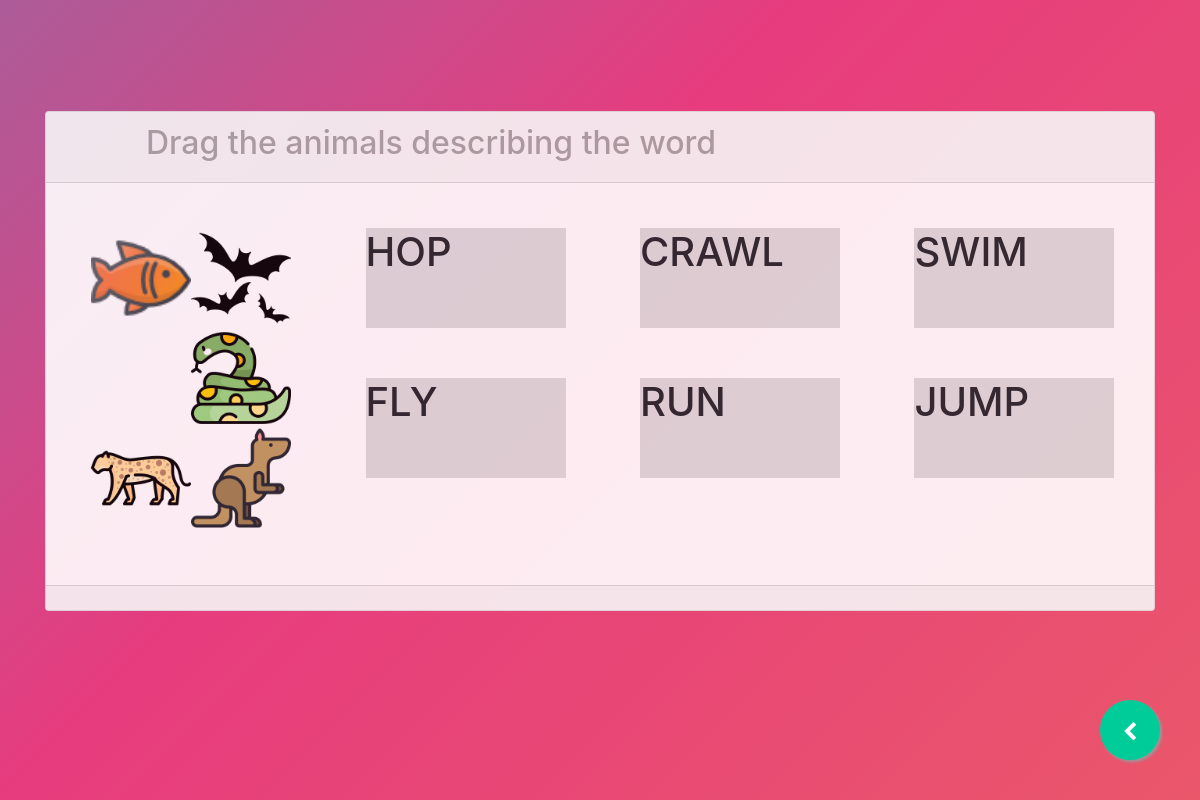
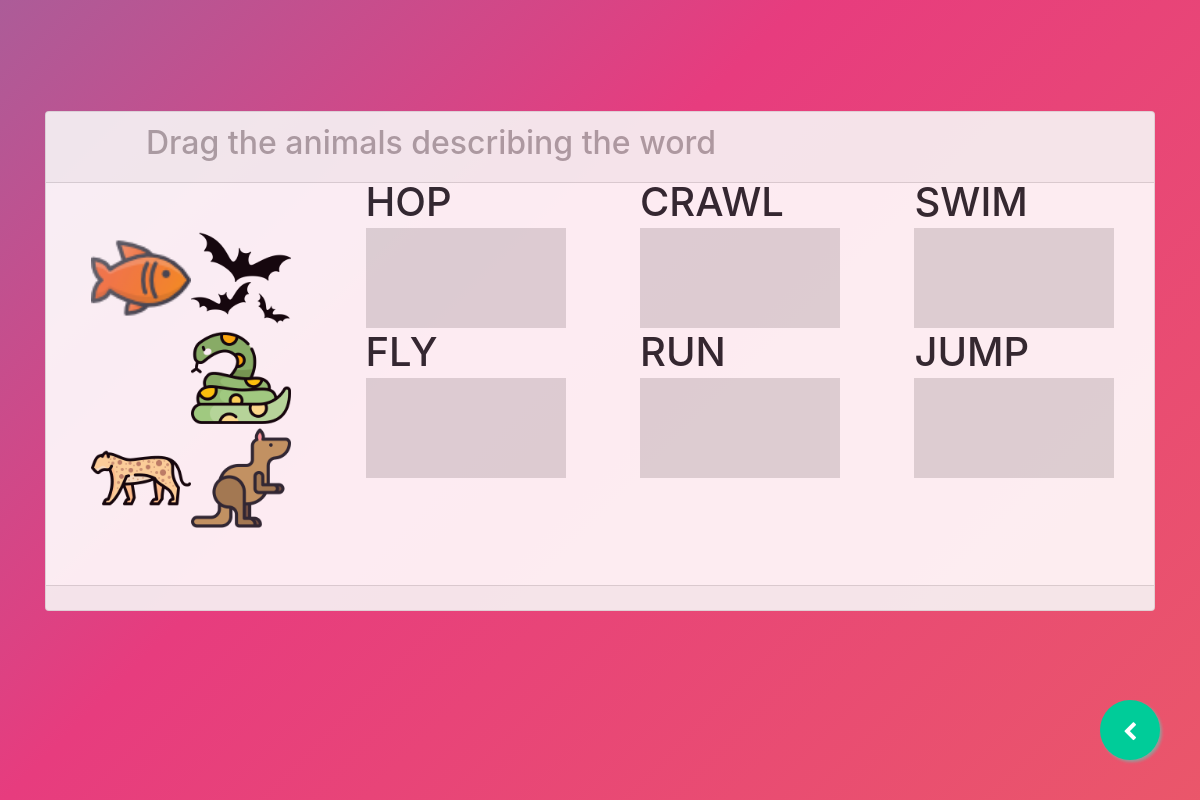
Before and after one commit to albert-sobreo/animals, an Electron app: page Assesment1/index.html in a window 1200 px wide. Drawn offline with nearby package versions, Linux system fonts and the light colour scheme.

Commit message:
modifies assessment 1

```diff
--- a/Assesment1/index.html
+++ b/Assesment1/index.html
@@ -38,12 +38,12 @@
     </div>
     <div class="col-sm-9">
     	<div class="row">
-	    	<div class="col-sm-4"><div data-drop-target="true"><h1 class="position-fixed">HOP</h1></div></div>
-	    	<div class="col-sm-4"><div data-drop-target="true"><h1 class="position-fixed">CRAWL</h1></div></div>
-        <div class="col-sm-4"><div data-drop-target="true"><h1 class="position-fixed">SWIM</h1></div></div>
-        <div class="col-sm-4"><div data-drop-target="true"><h1 class="position-fixed">FLY</h1></div></div>
-        <div class="col-sm-4"><div data-drop-target="true"><h1 class="position-fixed">RUN</h1></div></div>
-        <div class="col-sm-4"><div data-drop-target="true"><h1 class="position-fixed">JUMP</h1></div></div>
+	    	<div class="col-sm-4"><div data-drop-target="true"><h1 class="position-fixed" style="margin-top: -50px">HOP</h1></div></div>
+	    	<div class="col-sm-4"><div data-drop-target="true"><h1 class="position-fixed" style="margin-top: -50px">CRAWL</h1></div></div>
+        <div class="col-sm-4"><div data-drop-target="true"><h1 class="position-fixed" style="margin-top: -50px">SWIM</h1></div></div>
+        <div class="col-sm-4"><div data-drop-target="true"><h1 class="position-fixed" style="margin-top: -50px">FLY</h1></div></div>
+        <div class="col-sm-4"><div data-drop-target="true"><h1 class="position-fixed" style="margin-top: -50px">RUN</h1></div></div>
+        <div class="col-sm-4"><div data-drop-target="true"><h1 class="position-fixed" style="margin-top: -50px">JUMP</h1></div></div>
   		</div>
     </div>
   </div>
```
Lines whose indentation alone changed are shown as unchanged.
